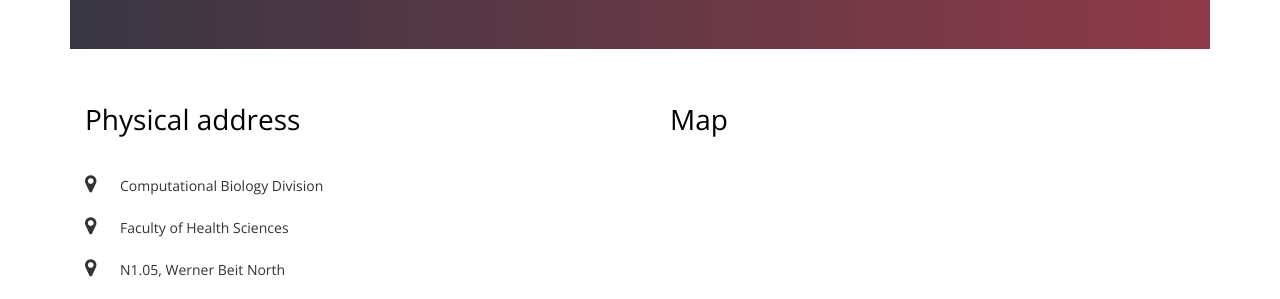
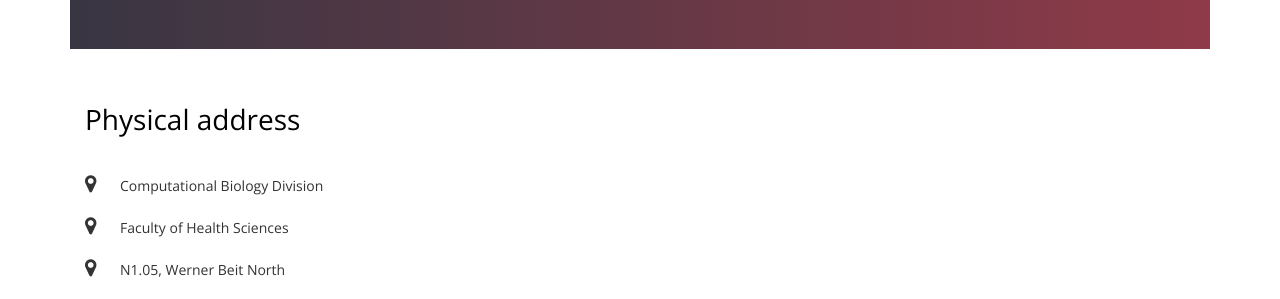
Before and after one commit to pmaturure3/ngsacad, a Jekyll site: the page built from contact.html, in a window 1280 px wide. Shown: the part 373-672 px from the top of the page. Built offline with Jekyll 4.4.1, drawn with Linux system fonts in a browser that asks for light colours; nearby versions of some CDN libraries; some web fonts are replaced; comment, search, counter and statistics services are not loaded.

Commit message:
removed map

```diff
--- a/_layouts/default.html
+++ b/_layouts/default.html
@@ -32,7 +32,7 @@
     <script src="js/jquery.counterup.js"></script>
 
     <!-- Google Map -->
-    <script src="https://maps.googleapis.com/maps/api/js"></script>
+    <!-- <script src="https://maps.googleapis.com/maps/api/js"></script> -->
     <script src="js/google-map-init.js"></script>
 
 
--- a/contact.html
+++ b/contact.html
@@ -66,7 +66,7 @@
     </div>
     <div class="col-md-6 col-sm-12">
       <div class="block">
-        <h2>Map</h2>
+        <!-- <h2>Map</h2> -->
         <div class="google-map">
           <div id="mapw"></div>
         </div>
```
